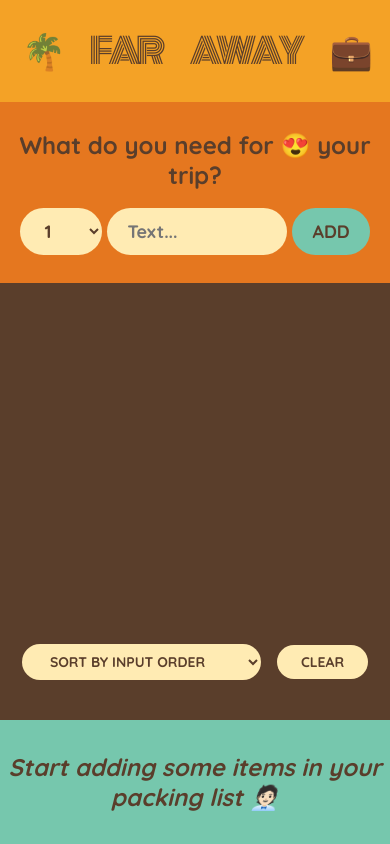
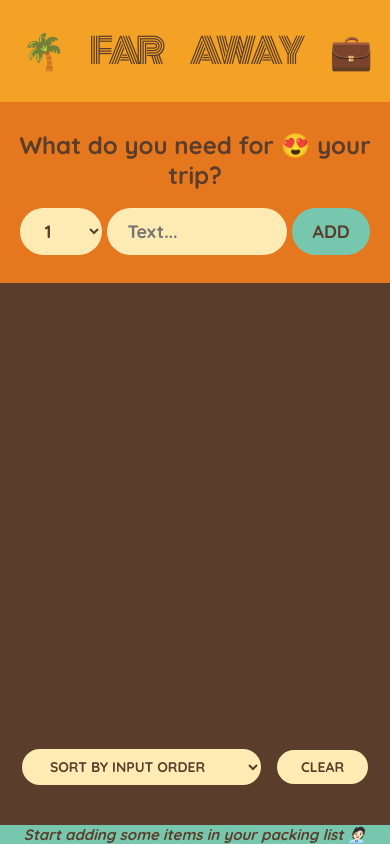
Before and after one commit to Arjunliljo/travel-list, a React (Create React App) app: page / in a window 390 px wide. Built offline with nearby package versions, Linux system fonts and the light colour scheme.

Commit message:
made small alignment changes

```diff
--- a/src/index.css
+++ b/src/index.css
@@ -142,6 +142,10 @@ input {
   h1 {
     font-size: 3.5rem;
   }
+  .stats {
+    font-size: 1.5rem !important;
+    padding: 0 2rem !important;
+  }
 }
 
 .list li {
```
